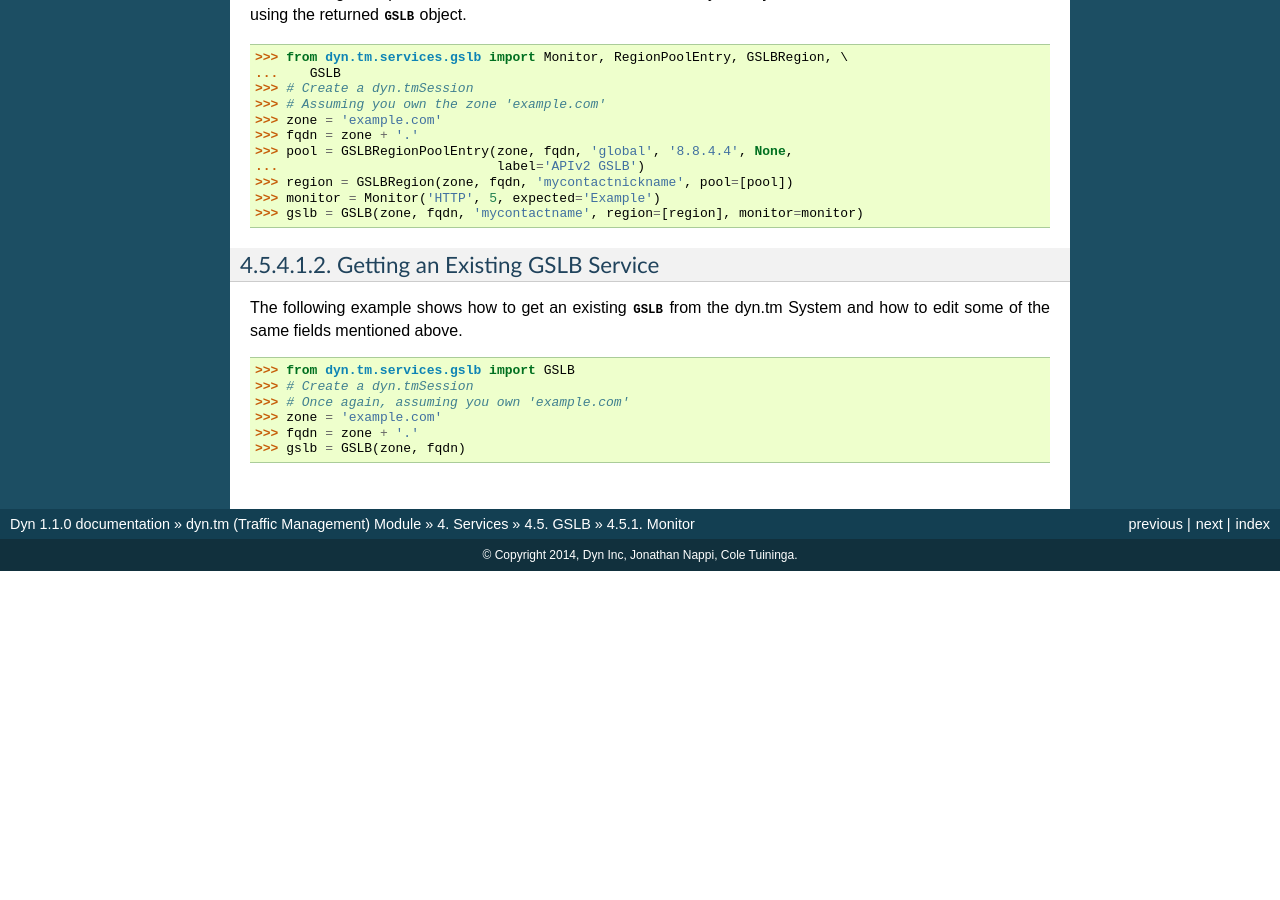
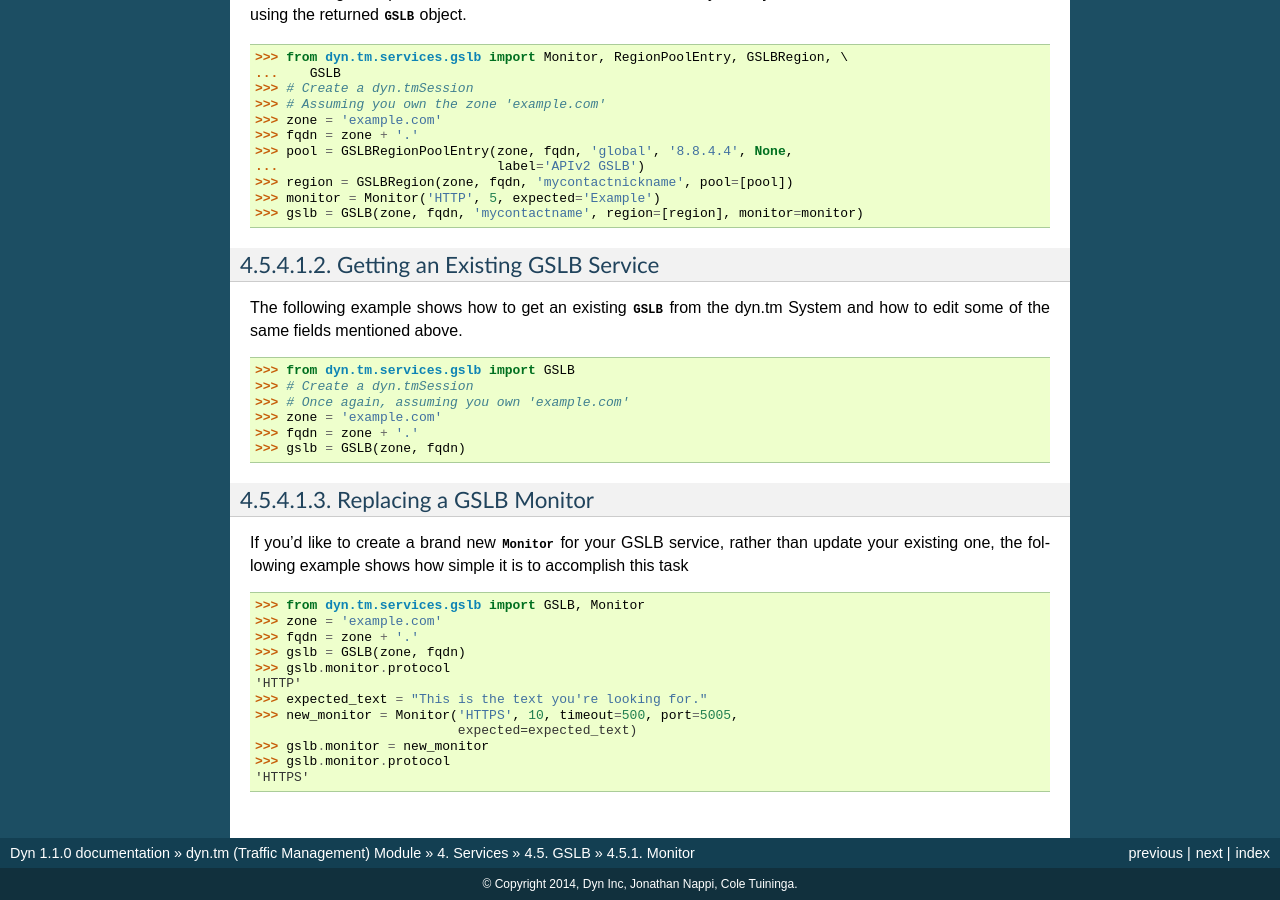
Before and after one commit to dyninc/dyn-python, a Sphinx documentation site: the page built from docs/tm/services/gslb/gslb.rst, in a window 1280 px wide and 900 px high, scrolled down 858 px. Built offline with Sphinx 7.4.7, drawn with Linux system fonts in a browser that asks for light colours; pages that are not in the unit, such as notebooks, are missing from menus; before the commit the page ends 1429 px from its top, so only the background shows below that; some of the changed text lies outside the part shown.

Commit message:
Adding example of new GSLB functionality

```diff
--- a/docs/tm/services/gslb/gslb.rst
+++ b/docs/tm/services/gslb/gslb.rst
@@ -65,3 +65,23 @@
     >>> zone = 'example.com'
     >>> fqdn = zone + '.'
     >>> gslb = GSLB(zone, fqdn)
+
+Replacing a GSLB Monitor
+^^^^^^^^^^^^^^^^^^^^^^^^
+If you'd like to create a brand new :class:`Monitor` for your GSLB service, rather
+than update your existing one, the following example shows how simple it is to
+accomplish this task
+::
+
+    >>> from dyn.tm.services.gslb import GSLB, Monitor
+    >>> zone = 'example.com'
+    >>> fqdn = zone + '.'
+    >>> gslb = GSLB(zone, fqdn)
+    >>> gslb.monitor.protocol
+    'HTTP'
+    >>> expected_text = "This is the text you're looking for."
+    >>> new_monitor = Monitor('HTTPS', 10, timeout=500, port=5005,
+                              expected=expected_text)
+    >>> gslb.monitor = new_monitor
+    >>> gslb.monitor.protocol
+    'HTTPS'
```
